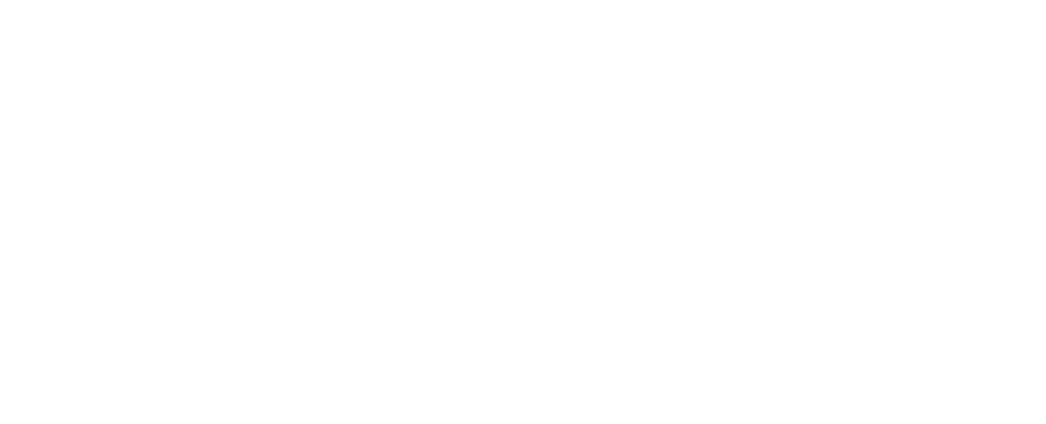
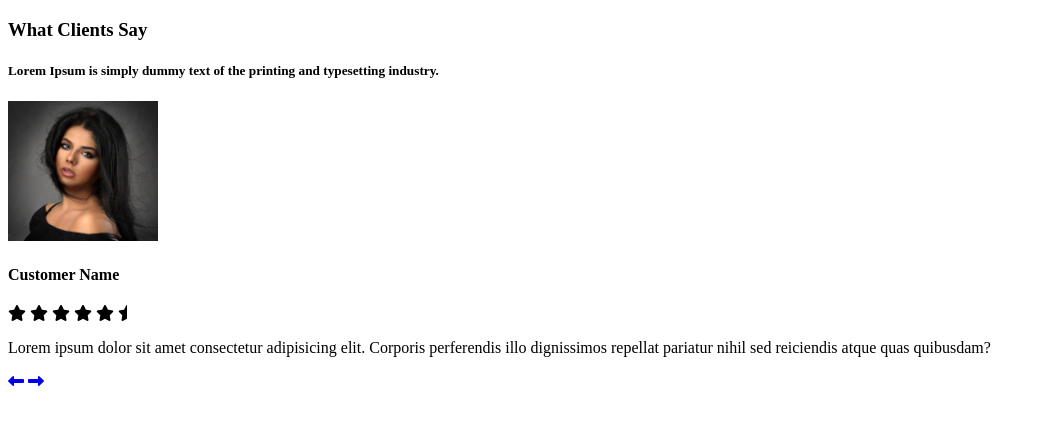
Before and after one commit to UNilupul/Practice-Testimonials_Slider, a plain HTML site: page index.html in a window 1280 px wide. Shown: the whole page, without its empty margins (0-1046 px from the left). Drawn offline with Linux system fonts and the light colour scheme.

Commit message:
Create layout using html

```diff
--- a/index.html
+++ b/index.html
@@ -5,8 +5,47 @@
     <meta name="viewport" content="width=device-width, initial-scale=1.0">
     <title>Testimonials Slider</title>
     <link rel="stylesheet" href="./style.css">
+    <link rel="stylesheet" href="https://cdnjs.cloudflare.com/ajax/libs/font-awesome/6.5.1/css/all.min.css" />
+
 </head>
 <body>
+    <div class="container">
+        <h3>What Clients Say</h3>
+        <h5>Lorem Ipsum is simply dummy text of the printing and typesetting industry.</h5>
+
+        <div class="card">
+            <img src="./images/pic-1.jpeg" width="150" id="cutomer-img" class="img-card" alt="">
+            <h4 class="customer-name">Customer Name</h4>
+            <div class="review">
+                <span class="star">
+                    <i class="fas fa-star"></i>
+                </span>
+                <span class="star">
+                    <i class="fas fa-star"></i>
+                </span>
+                <span class="star">
+                    <i class="fas fa-star"></i>
+                </span>
+                <span class="star">
+                    <i class="fas fa-star"></i>
+                </span>
+                <span class="star">
+                    <i class="fas fa-star"></i>
+                </span>
+                <span class="star">
+                    <i class="fas fa-star-half"></i>
+                </span>
+            </div>
+
+            <p id="customer-txt">Lorem ipsum dolor sit amet consectetur adipisicing elit. Corporis perferendis illo
+                dignissimos repellat pariatur nihil sed reiciendis atque quas quibusdam?</p>
+
+                <a href="#" class="btn prevbtn"><i class="fas fa-long-arrow-alt-left"></i></a>
+                <a href="#" class="btn nextbtn"><i class="fas fa-long-arrow-alt-right"></i></a>
+        </div>
+    </div>
+
+
     <script src="./index.js"></script>
 </body>
 </html>
```
